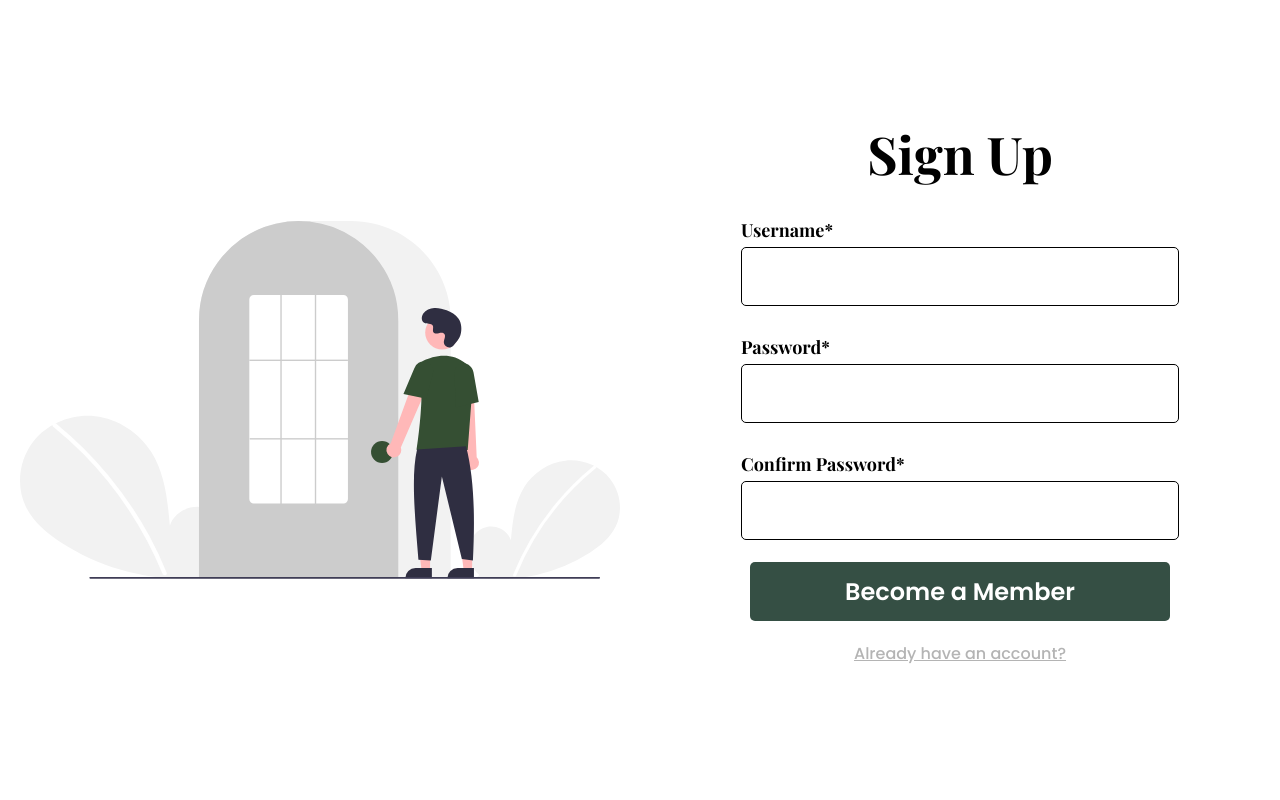
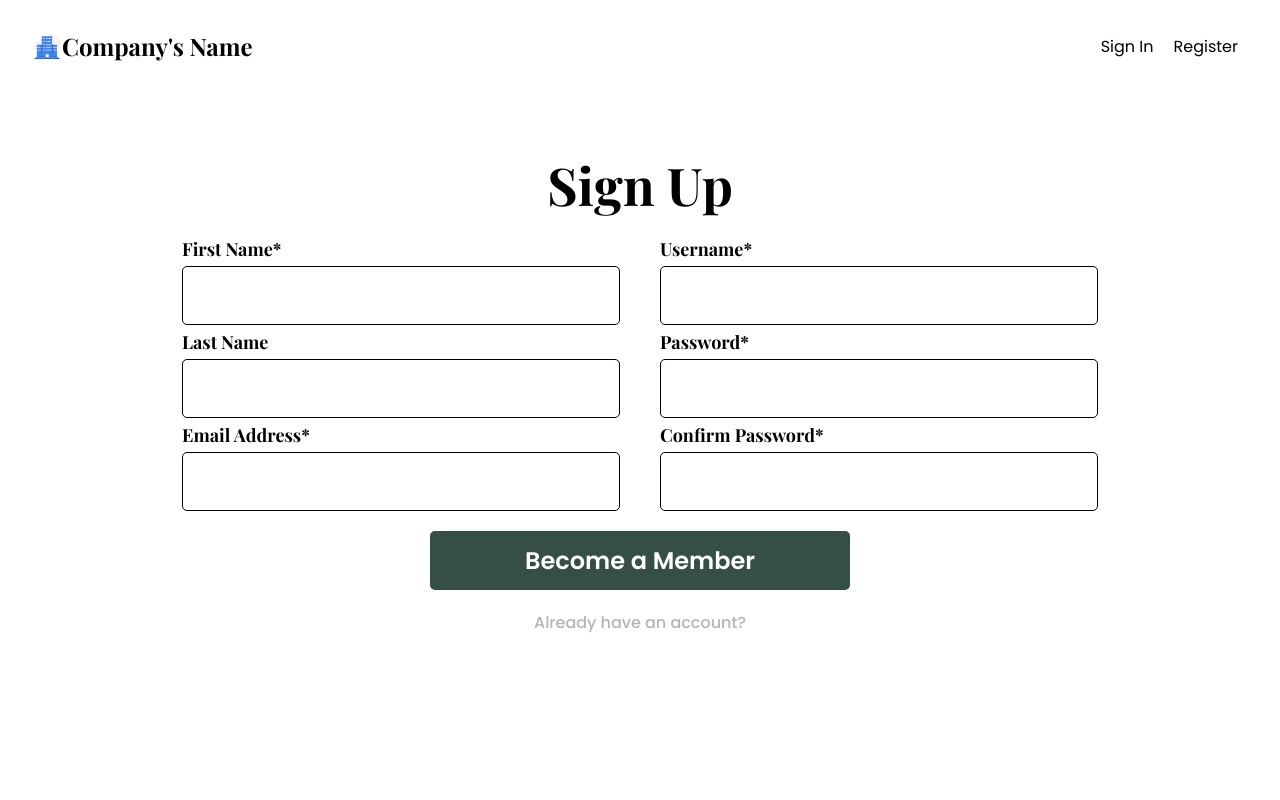
Before and after one commit to naithani-prasoon/django-eCommerce, a Django app: page /register/ in a window 1280 px wide. Run offline with Django 3.2, Linux system fonts and the light colour scheme.

Commit message:
base.html-implemented

```diff
--- /dev/null
+++ b/ecommerce/account/templates/base.html
@@ -0,0 +1,31 @@
+{% load static %}
+<!DOCTYPE html>
+<html lang="en">
+<head>
+    <meta charset="UTF-8">
+    <meta name="viewport" content="width=device-width, initial-scale=1.0">
+    <link rel="stylesheet" type="text/css" href="{% static 'css/base.css' %}">
+    <link href="https://fonts.googleapis.com/css2?family=Playfair+Display:wght@700&display=swap" rel="stylesheet">
+    <link href="https://fonts.googleapis.com/css2?family=Poppins:wght@100;200;300;400;500;600;700;800;900&display=swap" rel="stylesheet">
+</head>
+<body>
+    <nav>
+        <header><img src="{%static 'media/logo.svg' %}" ><h1>Company's Name</h1></header>
+        <div class="actions">
+            {% if user.is_authenticated %}
+                <a href="{% url 'account' %}">{{user.first_name}}</a>
+                <a href="{%url 'logout'%}">Logout</a>
+            {%else%}
+                <a href="{%url 'login'%}">Sign In</a>
+                <a href="{%url 'register'%}">Register</a>
+            {%endif%}
+
+        </div>
+    </nav>
+    <div class="content container">
+        {% block content %}
+        {% endblock %}
+    </div>
+</body>
+
+</html>
--- a/ecommerce/account/templates/registration.html
+++ b/ecommerce/account/templates/registration.html
@@ -1,5 +1,7 @@
+{% extends 'base.html' %}
+{% block content %}
+{% load static %}
 
-{% load static %}
 <!DOCTYPE html>
 <html lang="en">
 <head>
@@ -13,14 +15,26 @@
 </head>
 <body>
     <div class = "pageSection">
-        <div class="loginProductPhoto">
-            <img src="{%static 'media/undraw_Login_re_4vu2.svg' %}">
-        </div>
-
         <form method="POST" action="">
             {%csrf_token %}
             <div class = "formGrid">
                 <h1>Sign Up</h1>
+                <div class="registrationSec">
+                    <div>
+                        <div class="inputField">
+                            <p>First Name*</p>
+                            {{ form.first_name }}
+                        </div>
+                        <div class="inputField">
+                            <p>Last Name</p>
+                            {{ form.last_name }}
+                        </div>
+                        <div class="inputField">
+                            <p>Email Address*</p>
+                            {{ form.email }}
+                        </div>
+                    </div>
+                    <div>
                         <div class="inputField">
                             <p>Username*</p>
                             {{ form.username }}
@@ -33,6 +47,13 @@
                             <p>Confirm Password*</p>
                             {{ form.password2 }}
                         </div>
+                    </div>
+                </div>
+                <div class ="errorText">
+                    {%for message in messages%}
+                        {{message}}
+                    {%endfor%}
+                </div>
                 <button type="submit">Become a Member</button>
                 <div class="loginLinks">
                     <a href="{%url 'login' %}">Already have an account?</a>
@@ -43,3 +64,4 @@
     </div>
 </body>
 </html>
+{% endblock %}
--- a/ecommerce/account/urls.py
+++ b/ecommerce/account/urls.py
@@ -5,5 +5,7 @@ from . import views
 urlpatterns=[
     path('', views.index,name="home"),
     path('',views.createUser,name="register"),
-    path('',views.userLogin, name ="login")
+    path('',views.userLogin, name ="login"),
+    path('logout',views.userLogout, name="logout"),
+    path('',views.userLogin, name ="account")
 ]
--- a/ecommerce/account/user.py
+++ b/ecommerce/account/user.py
@@ -1,18 +1,12 @@
+# Code by Prasoon Naithani
+
 from django import forms
-from django.contrib.auth.models import User
-from django.contrib.auth.forms import UserCreationForm, AuthenticationForm
+from django.contrib.auth import models
+from django.contrib.auth.models import User, User
+from django.contrib.auth.forms import UserCreationForm
+
 
 class RegistrationForm(UserCreationForm):
-    email = forms.EmailField(max_length=50)
     class Meta:
         model = User
-        fields = ["email", "username", "password1", "password2"]
-
-
-class LoginForm(AuthenticationForm):
-    class Meta:
-        model = User
-        fields = [
-            'email',
-            'password1'
-        ]
+        fields = ["username", "password1", "password2",'first_name','last_name','email']
--- a/ecommerce/account/views.py
+++ b/ecommerce/account/views.py
@@ -1,30 +1,40 @@
+# Code by Prasoon Naithani
+
 from django.shortcuts import render,redirect
 from django.http import HttpResponse
-from django.contrib.auth import login, logout, authenticate
+from django.contrib.auth import login, logout, authenticate, get_user, get_user_model
 from django.contrib.auth.forms import UserCreationForm, AuthenticationForm
+from django.contrib.auth.decorators import login_required
+from django.contrib import messages
+from django.contrib.auth.models import User
 
 from .user import RegistrationForm
 
 def index(request):
-    return HttpResponse("This is Home")
+    clearingMessage(request)
+    return render(request,"index.html",{})
 
 def userLogin(request):
     if request.method == 'POST':
+        clearingMessage(request)
         form = AuthenticationForm(request.POST)
         username = request.POST['username']
         password = request.POST['password']
         userAuthentication = authenticate(request, username = username, password = password)
 
         if userAuthentication is not None:
+            clearingMessage(request)
             login(request,userAuthentication)
             return redirect('home')
         else:
             preFilledForm = AuthenticationForm(request.POST)
+            messages.error(request, 'Username or Password is incorrect.')
             return render(request, 'login.html', {'signform': preFilledForm})
     else:
         form = AuthenticationForm()
 
     return render(request,'login.html',{'signform':form})
+
 
 
 def createUser(request):
@@ -38,7 +48,27 @@ def createUser(request):
             login(request,userAuthentication)
             return redirect('home')
         else:
+            if(len(createForm.cleaned_data.get('password1')) < 6):
+                messages.error(request, "Passwords should be of atleast 6 characters.")
+            elif(createForm.cleaned_data.get('password1') != createForm.cleaned_data.get('password2')):
+                messages.error(request, "Passwords didn't match. Try again.")
+            else:
+                messages.error(request, "Oops something went wrong. Please try again.")
             return render(request, 'registration.html', {'form': createForm})
     else:
         createForm = RegistrationForm()
     return render(request, 'registration.html',{'form':createForm})
+
+
+def clearingMessage(request):
+    system_messages = messages.get_messages(request)
+    for message in system_messages:
+        pass
+
+def userLogout(request):
+    logout(request)
+    return redirect("login")
+
+@login_required
+def userAccount(request):
+    return render(request, "account.html", {})
--- a/ecommerce/ecommerce/urls.py
+++ b/ecommerce/ecommerce/urls.py
@@ -7,5 +7,7 @@ urlpatterns = [
     path('', views.index, name="home" ),
     path('login/', views.userLogin, name="login"),
     path('register/', views.createUser, name="register"),
+    path('account/', views.userAccount, name="account"),
+    path('logout',views.userLogout, name="logout"),
     path('admin/', admin.site.urls),
 ]
--- /dev/null
+++ b/ecommerce/static/css/base.css
@@ -0,0 +1,50 @@
+nav{
+    display:flex;
+    flex-wrap: nowrap;
+    align-items: center;
+    justify-content: center;
+    padding-bottom: 10px;
+    padding-top: 20px;
+    position: fixed;
+    top:0;
+    left:0;
+    width:100%;
+    margin:0 auto;
+    text-align: center;
+    z-index: 1;
+}
+
+header{
+    flex:2;
+    display: flex;
+    padding-left: 32px;
+}
+
+header h1{
+    font-size:24px;
+    margin:10px 0;
+    font-family: 'Playfair Display', serif;
+
+}
+
+.actions{
+    display: flex;
+    align-items: flex-end;
+    justify-content: flex-end;
+    padding:0 32px;
+}
+
+.actions a{
+    margin:0 10px;
+    font-family: 'Poppins', sans-serif;
+    color:black;
+    transition: 0.4s ease-in-out;
+}
+
+.actions a:hover{
+    text-decoration: underline;
+}
+
+header img{
+    width:30px;
+}
--- a/ecommerce/static/css/forms.css
+++ b/ecommerce/static/css/forms.css
@@ -106,6 +106,18 @@ button[type="submit"]:hover{
 
 .loginLinks a:hover{
     color:rgba(0,0,0,0.8);
+    text-decoration: underline;
+}
+
+.registrationSec{
+    display: flex;
+    flex-direction: row;
+    align-items: center;
+    justify-content: center;
+}
+
+.registrationSec div{
+    margin:0 10px;
 }
 
 @media (max-width: 768px) and (min-width:641px){
@@ -154,5 +166,7 @@ button[type="submit"]:hover{
 
     .loginLinks a{
         padding:15px 10px 0 10px;
+        text-decoration: underline;
     }
+
 }
--- a/ecommerce/static/css/standard.css
+++ b/ecommerce/static/css/standard.css
@@ -1,3 +1,19 @@
+::-webkit-scrollbar {
+    width: 10px;
+	overflow: auto;
+}
+
+::-webkit-scrollbar-track {
+	background: white;
+	border-radius:50px;
+	overflow: auto;
+}
+
+::-webkit-scrollbar-thumb {
+	background: rgba(0,0,0,0.2);
+	overflow: auto;
+}
+
 p{
     margin-block-start: 0;
     margin-block-end: 0;
@@ -11,9 +27,19 @@ h1{
     font-family: 'Playfair Display', serif;
 }
 
+figcaption{
+    font-family: 'Poppins', sans-serif;
+    color:rgb(180,180,180);
+    font-size: 14px;
+}
+
+a{
+    text-decoration: none;
+}
+
 .pageSection{
     display: flex;
-    flex-direction: row;
+    position:relative;
     align-items: center;
     justify-content: center;
     margin:0 auto;
@@ -22,3 +48,12 @@ h1{
     height: 100vh;
     overflow: hidden;
 }
+
+.errorText{
+    font-size:16px;
+    font-family: 'Poppins', serif;
+    margin-bottom: 10px;
+    color:indianred;
+    font-weight: 600;
+
+}
```
Also changed, not shown: ecommerce/account/templates/account.html (added, +56 -0 lines), ecommerce/account/templates/index.html (+10 -1 lines), ecommerce/account/templates/login.html (+9 -5 lines), ecommerce/static/css/accounts.css (added, +62 -0 lines), ecommerce/static/script/script.js (added, +16 -0 lines), ecommerce/db.sqlite3, ecommerce/static/media/logo.svg (added). Lines whose indentation alone changed are shown as unchanged.
